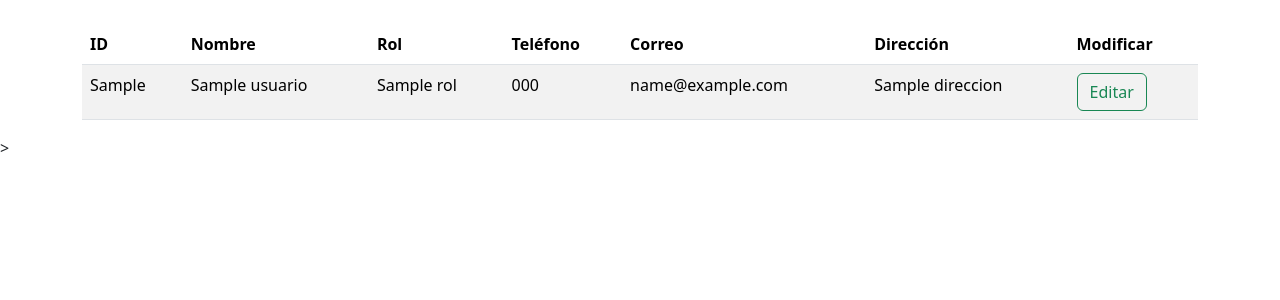
After one commit to justblaze420/DefinitivaNachitri3.0, a Flask app: template templates/usuarios.html in a window 1280 px wide. The commit adds this page. Shown: the top 300 px of the page. Run offline with Flask 3, Linux system fonts and the light colour scheme; the template is opened without the code that fills it: most values are stand-ins (such as "Sample title", 1, 10 or a date in 2020).

Commit message:
raulito aqui te mando la tabla de usuarios con el boton no funcional de editar

```diff
--- a/PaginaPrincipal.py
+++ b/PaginaPrincipal.py
@@ -91,7 +91,7 @@ def obtener_usuarios():
         usuarios = result.fetchall()
 
     conn.close()
-    return jsonify(usuarios)
+    return render_template('usuarios.html', usuarios=usuarios)
 
 if __name__ == '__main__':
     app.run(debug=True)
--- a/templates/formulario.html
+++ b/templates/formulario.html
@@ -4,6 +4,8 @@
     <meta charset="UTF-8">
     <meta name="viewport" content="width=device-width, initial-scale=1.0">
     <title>Formulario de Usuario</title>
+    <link href="https://cdn.jsdelivr.net/npm/bootstrap@5.3.3/dist/css/bootstrap.min.css" rel="stylesheet" integrity="sha384-QWTKZyjpPEjISv5WaRU9OFeRpok6YctnYmDr5pNlyT2bRjXh0JMhjY6hW+ALEwIH" crossorigin="anonymous">
+    <script src="https://cdn.jsdelivr.net/npm/bootstrap@5.3.3/dist/js/bootstrap.bundle.min.js" integrity="sha384-YvpcrYf0tY3lHB60NNkmXc5s9fDVZLESaAA55NDzOxhy9GkcIdslK1eN7N6jIeHz" crossorigin="anonymous"></script>
 </head>
 <body>
     <h1>Formulario de Usuario</h1>
--- a/templates/index_page.html
+++ b/templates/index_page.html
@@ -12,7 +12,7 @@
         <p class="lead">Sistema de gestión de biblioteca</p>
         <a href="usuarios" class="btn btn-primary mt-3">Ver Usuarios</a>
         <a href="formulario" class="btn btn-primary mt-3">Añadir Usuario</a>
-        <a href="formulario2" class="btn btn-primary mt-3">Eleminar Usuario</a>
+        <a href="formulario2" class="btn btn-primary mt-3">Eliminar Usuario</a>
     </div>
 </body>
 </html>
--- /dev/null
+++ b/templates/usuarios.html
@@ -0,0 +1,43 @@
+<!DOCTYPE html>
+<html>
+<head>
+    <meta charset='utf-8'>
+    <meta http-equiv='X-UA-Compatible' content='IE=edge'>
+    <title>Lista de Usuarios</title>
+    <meta name='viewport' content='width=device-width, initial-scale=1'>
+    <link rel='stylesheet' type='text/css' media='screen' href='main.css'>
+    <link href="https://cdn.jsdelivr.net/npm/bootstrap@5.3.0-alpha1/dist/css/bootstrap.min.css" rel="stylesheet">
+    <script src='main.js'></script>
+    <script src="https://cdn.jsdelivr.net/npm/bootstrap@5.3.0-alpha1/dist/js/bootstrap.bundle.min.js"></script>
+</head>
+<body>
+    <div class="container mt-4">
+        <table class="table table-striped">
+            <thead>
+                <tr>
+                    <th>ID</th>
+                    <th>Nombre</th>
+                    <th>Rol</th>
+                    <th>Teléfono</th>
+                    <th>Correo</th>
+                    <th>Dirección</th>
+                    <th>Modificar</th>
+                </tr>
+            </thead>
+            <tbody>
+                {% for usuario in usuarios %}
+                    <tr>
+                        <td>{{ usuario.id_usuario }}</td>
+                        <td>{{ usuario.nombre }}</td>
+                        <td>{{ usuario.rol }}</td>
+                        <td>{{ usuario.telefono }}</td>
+                        <td>{{ usuario.mail }}</td>
+                        <td>{{ usuario.direccion }}</td>
+                        <td><button id="update" class="btn btn-outline-success">Editar</button></td>
+                    </tr>
+                {% endfor %}
+            </tbody>
+        </table>
+    </div>
+</body>
+</html>></html>
```
Also changed, not shown: EmpireLibrary.sql (+20 -0 lines).
